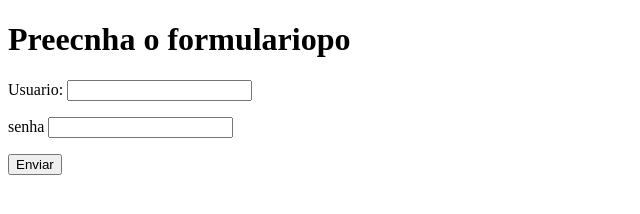
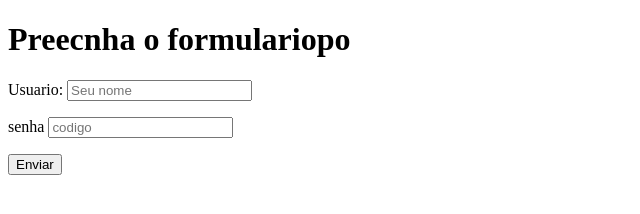
Before and after one commit to Ricky-Saldanha/HTML_CSS, a plain HTML site: page Exercicios/EX025/form02.html in a window 1280 px wide. Shown: the full height of the page, 0-640 px from the left. Drawn offline with Linux system fonts and the light colour scheme.

Commit message:
apredendo formularios

```diff
--- a/Exercicios/EX025/form02.html
+++ b/Exercicios/EX025/form02.html
@@ -7,14 +7,14 @@
 </head>
 <body>
     <h1>Preecnha o formulariopo</h1>
-    <form  autocomplete="off" action="cadastro.php" method="post">
+    <form  autocomplete="on" action="cadastro.php" method="post">
         <p>
             <label for="iusu">Usuario:</label>
-            <input type="text" name="Usu" id="iusu">
+            <input type="text" name="Usu" id="iusu" required minlength="5"  maxlength="10" placeholder="Seu nome" autocomplete="name">
         </p>
         <p>
          <label for="isen">senha</label>
-             <input type="password" name="sen" id="isen">
+             <input type="password" name="sen" id="isen" required placeholder="codigo" autocomplete="current-password">
          </p>
          <p>
             <input type="submit" value="Enviar">
```
